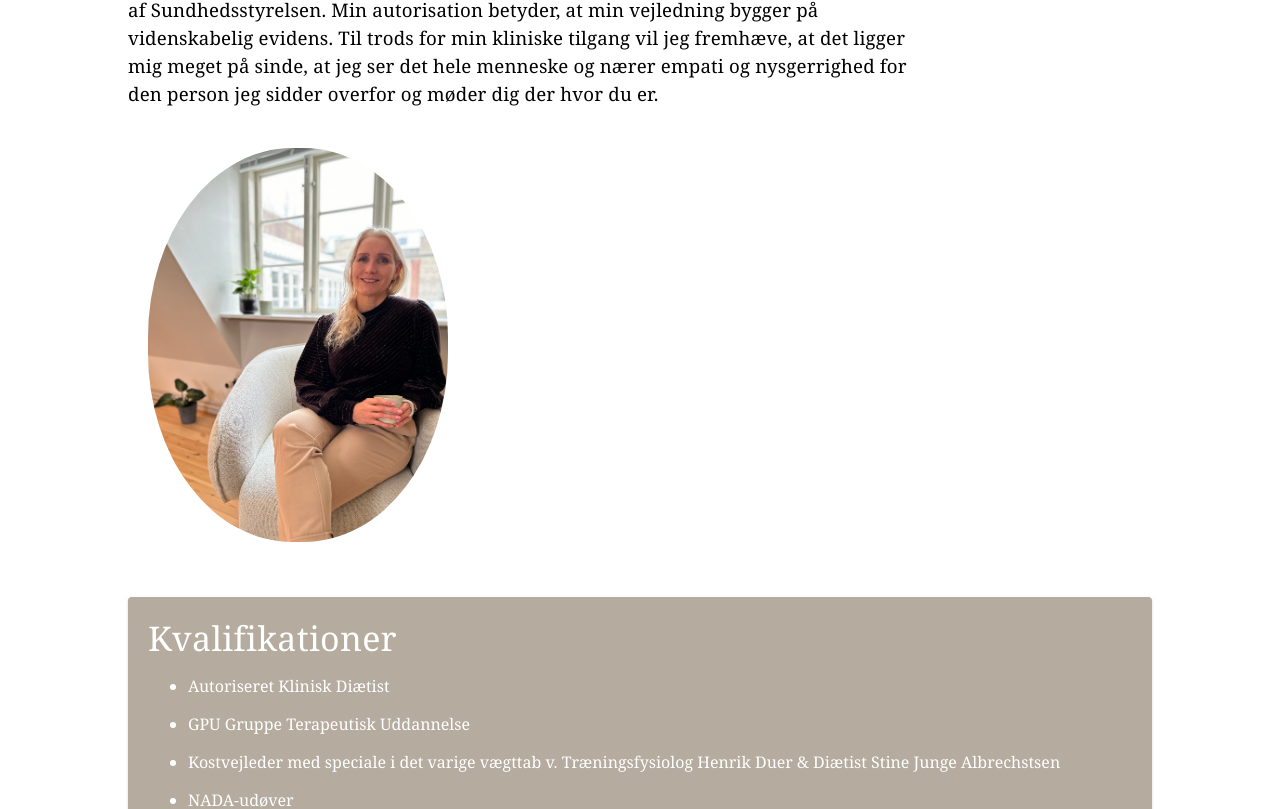
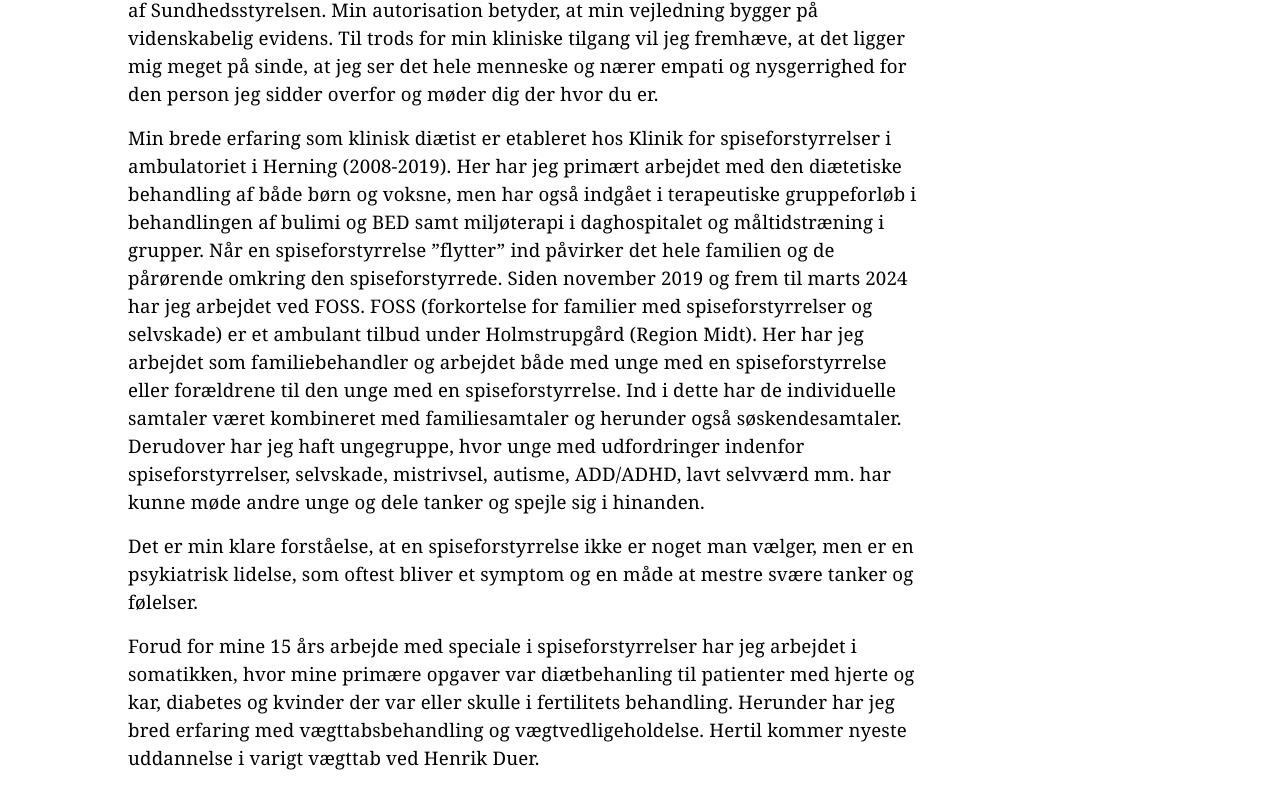
Before and after one commit to MarcusKofoedKirkegaard/rk_website, a React (Create React App) app: page /#/om-mig in a window 1280 px wide. Shown: the part 297-1106 px from the top of the page. Built offline with nearby package versions, Linux system fonts and the light colour scheme.

Commit message:
Added text to about me and layout on home

```diff
--- a/public/index.html
+++ b/public/index.html
@@ -25,6 +25,8 @@
       Learn how to configure a non-root public URL by running `npm run build`.
     -->
     <title>Rikke Kirkegaard</title>
+    <meta name="description" content="Autoriseret Klinisk Diætist" />
+    <meta property="og:image" content="public/images/preview.png" />
   </head>
   <body>
     <noscript>You need to enable JavaScript to run this app.</noscript>
--- a/src/components/MobileMenu.css
+++ b/src/components/MobileMenu.css
@@ -9,7 +9,8 @@
     width: 60px;
     height: 60px;
     border-radius: 50%;
-    background-color: rgba(181, 171, 158, 0.8);
+    background-color: rgb(163, 167, 152);
+    /* rgba(181, 171, 158, 0.8); */
     color: #ffffff;
     border: none;
     cursor: pointer;
--- a/src/components/MobileMenu.jsx
+++ b/src/components/MobileMenu.jsx
@@ -43,7 +43,7 @@ function MobileMenu() {
         <Stack spacing={4} paddingLeft="10px" paddingRight="10px">
           <div></div>
           <Link to="/" onClick={closeMenu}>
-            Home
+            Hjem
           </Link>
           {/* REMOVED FROM SITE UNTIL CONTENT IS READY
           <Link to="/forloeb" onClick={closeMenu}>
--- a/src/pages/Hjem/Hjem.jsx
+++ b/src/pages/Hjem/Hjem.jsx
@@ -13,7 +13,7 @@ const Hjem = () => {
 
             <Box id='attention'>
             <div className='overlay'></div>
-                    <div className="attentionContent" >
+                    <div className="attentionContent" style={{paddingLeft: "100px"}} >
                     <Stack spacing={3} padding={1} marginTop={10} width="100%" >
                     <Typography variant='h2' color="black" >Rikke Kirkegaard <small></small></Typography>
                     <Box >
--- a/src/pages/OmMig/OmMig.tsx
+++ b/src/pages/OmMig/OmMig.tsx
@@ -49,12 +49,23 @@ const OmMig  = () => {
 
                     <Box display="flex" justifyContent="space-between" alignItems="flex-start" flexWrap="wrap" sx={{marginBottom: "50px"}}>
                         <Box paddingBottom="40px" maxWidth="800px">
+                            <Stack spacing={2}>
                                 <Typography fontFamily="inherit" fontSize="14pt">
                                     Jeg er uddannet klinisk diætist fra Århus Universitet i 2008. Samme år er jeg autoriseret af Sundhedsstyrelsen.
                                     Min autorisation betyder, at min vejledning bygger på videnskabelig evidens.
                                     Til trods for min kliniske tilgang vil jeg fremhæve, at det ligger mig meget på sinde,
                                     at jeg ser det hele menneske og nærer empati og nysgerrighed for den person jeg sidder overfor og møder dig der hvor du er.
                                 </Typography>
+                                <Typography fontFamily="inherit" fontSize="14pt">
+                                    Min brede erfaring som klinisk diætist er etableret hos Klinik for spiseforstyrrelser i ambulatoriet i Herning (2008-2019). Her har jeg primært arbejdet med den diætetiske behandling af både børn og voksne, men har også indgået i terapeutiske gruppeforløb i behandlingen af bulimi og BED samt miljøterapi i daghospitalet og måltidstræning i grupper. Når en spiseforstyrrelse ”flytter” ind påvirker det hele familien og de pårørende omkring den spiseforstyrrede. Siden november 2019 og frem til marts 2024 har jeg arbejdet ved FOSS. FOSS (forkortelse for familier med spiseforstyrrelser og selvskade) er et ambulant tilbud under Holmstrupgård (Region Midt). Her har jeg arbejdet som familiebehandler og arbejdet både med unge med en spiseforstyrrelse eller forældrene til den unge med en spiseforstyrrelse. Ind i dette har de individuelle samtaler været kombineret med familiesamtaler og herunder også søskendesamtaler. Derudover har jeg haft ungegruppe, hvor unge med udfordringer indenfor spiseforstyrrelser, selvskade, mistrivsel, autisme, ADD/ADHD, lavt selvværd mm. har kunne møde andre unge og dele tanker og spejle sig i hinanden.
+                                </Typography>
+                                <Typography fontFamily="inherit" fontSize="14pt">
+                                    Det er min klare forståelse, at en spiseforstyrrelse ikke er noget man vælger, men er en psykiatrisk lidelse, som oftest bliver et symptom og en måde at mestre svære tanker og følelser.
+                                </Typography>
+                                <Typography fontFamily="inherit" fontSize="14pt">
+                                    Forud for mine 15 års arbejde med speciale i spiseforstyrrelser har jeg arbejdet i somatikken, hvor mine primære opgaver var diætbehanling til patienter med hjerte og kar, diabetes og kvinder der var eller skulle i fertilitets behandling. Herunder har jeg bred erfaring med vægttabsbehandling og vægtvedligeholdelse. Hertil kommer nyeste uddannelse i varigt vægttab ved Henrik Duer.
+                                </Typography>
+                            </Stack>
                         </Box>
                         <Box flex="1" paddingLeft="20px">
                             <img src="images/OmMig.jpg" alt="" width={"300px"}  style={{borderRadius: "48%"}}/>
```
Also changed, not shown: 1 other file (tests, documents, lock files or other folders). Lines whose indentation alone changed are shown as unchanged.
